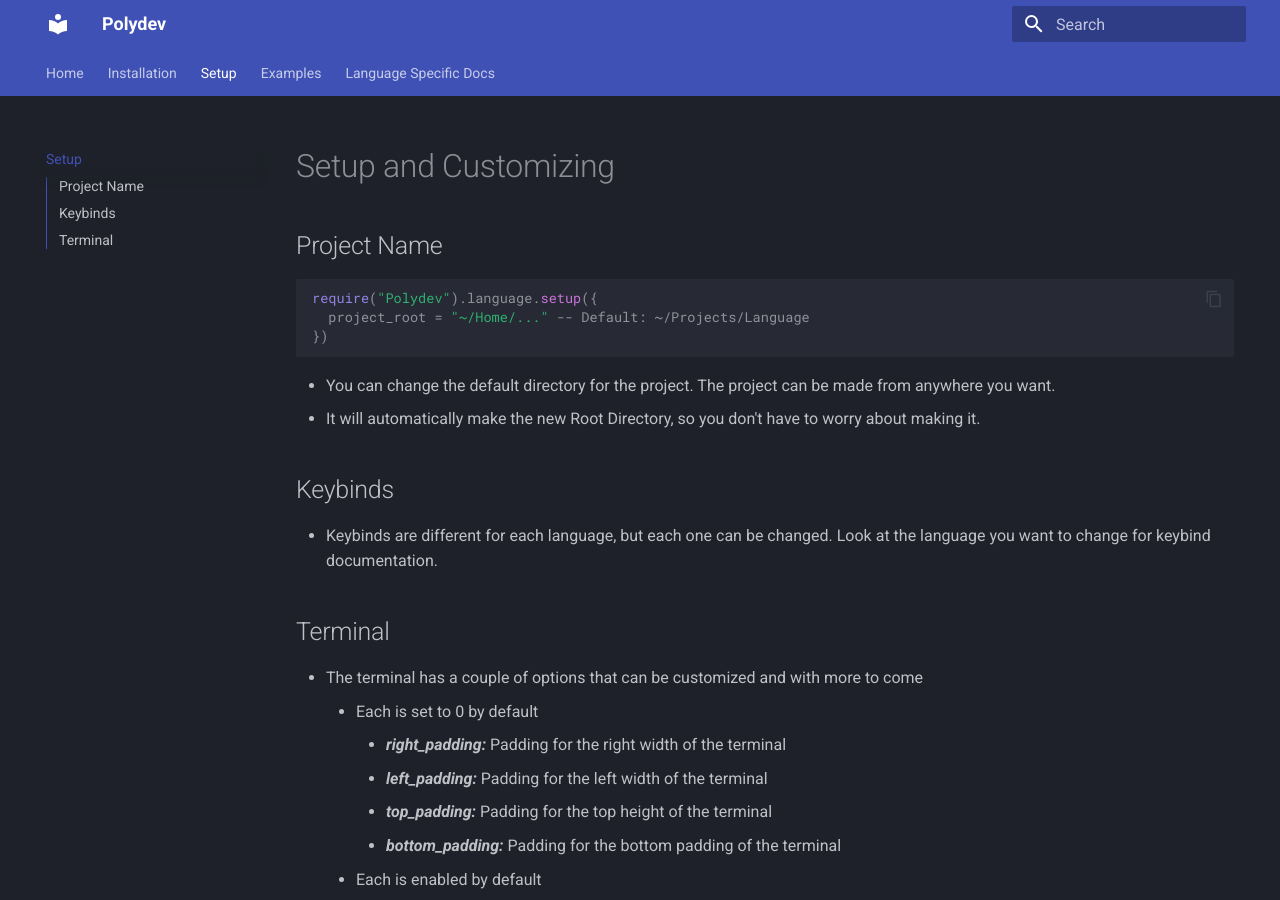
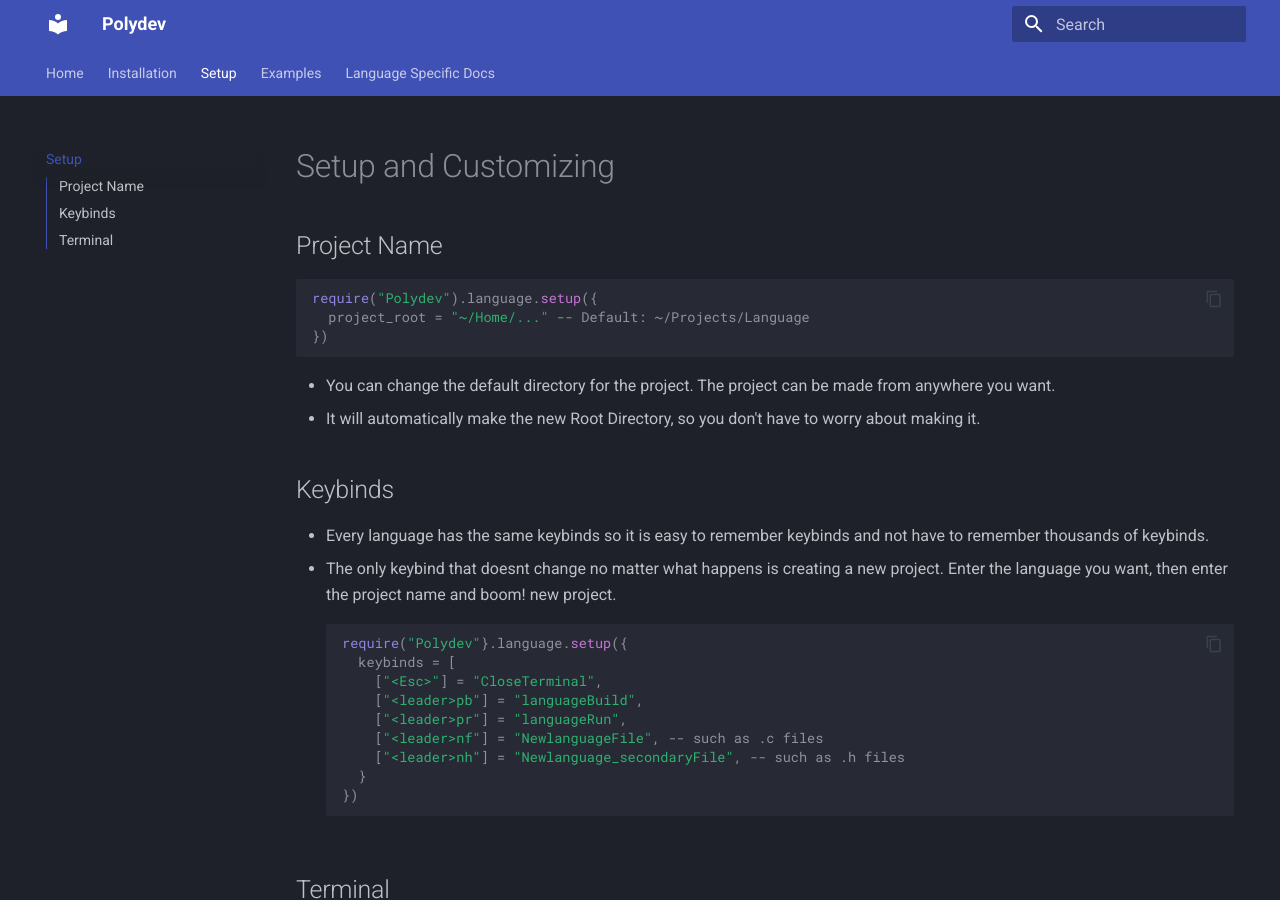
Before and after one commit to DarthMooMancer/Polydev, an MkDocs documentation site: the page built from docs/setup.md, in a window 1280 px wide and 900 px high. Built offline with MkDocs 1.6.1 and Material for MkDocs 9.7.7, drawn with Linux system fonts in a browser that asks for light colours.

Commit message:
Update setup.md

````diff
--- a/docs/setup.md
+++ b/docs/setup.md
@@ -12,7 +12,19 @@
 * It will automatically make the new Root Directory, so you don't have to worry about making it.
 
 ## Keybinds
-* Keybinds are different for each language, but each one can be changed. Look at the language you want to change for keybind documentation.
+* Every language has the same keybinds so it is easy to remember keybinds and not have to remember thousands of keybinds.
+* The only keybind that doesnt change no matter what happens is creating a new project. Enter the language you want, then enter the project name and boom! new project.
+```lua
+require("Polydev"}.language.setup({
+  keybinds = [
+  	["<Esc>"] = "CloseTerminal",
+  	["<leader>pb"] = "languageBuild",
+  	["<leader>pr"] = "languageRun",
+  	["<leader>nf"] = "NewlanguageFile", -- such as .c files
+  	["<leader>nh"] = "Newlanguage_secondaryFile", -- such as .h files
+  }
+})
+```
 
 ## Terminal
 * The terminal has a couple of options that can be customized and with more to come
````
